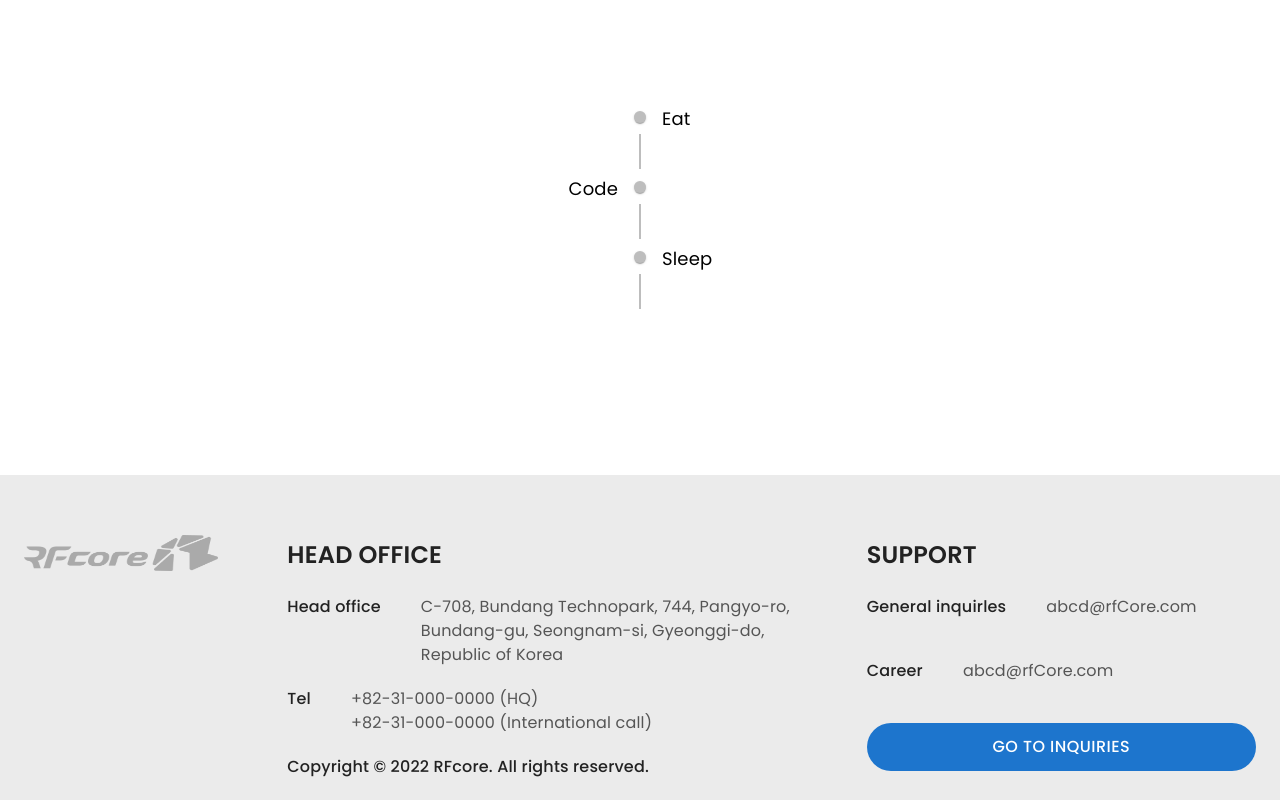
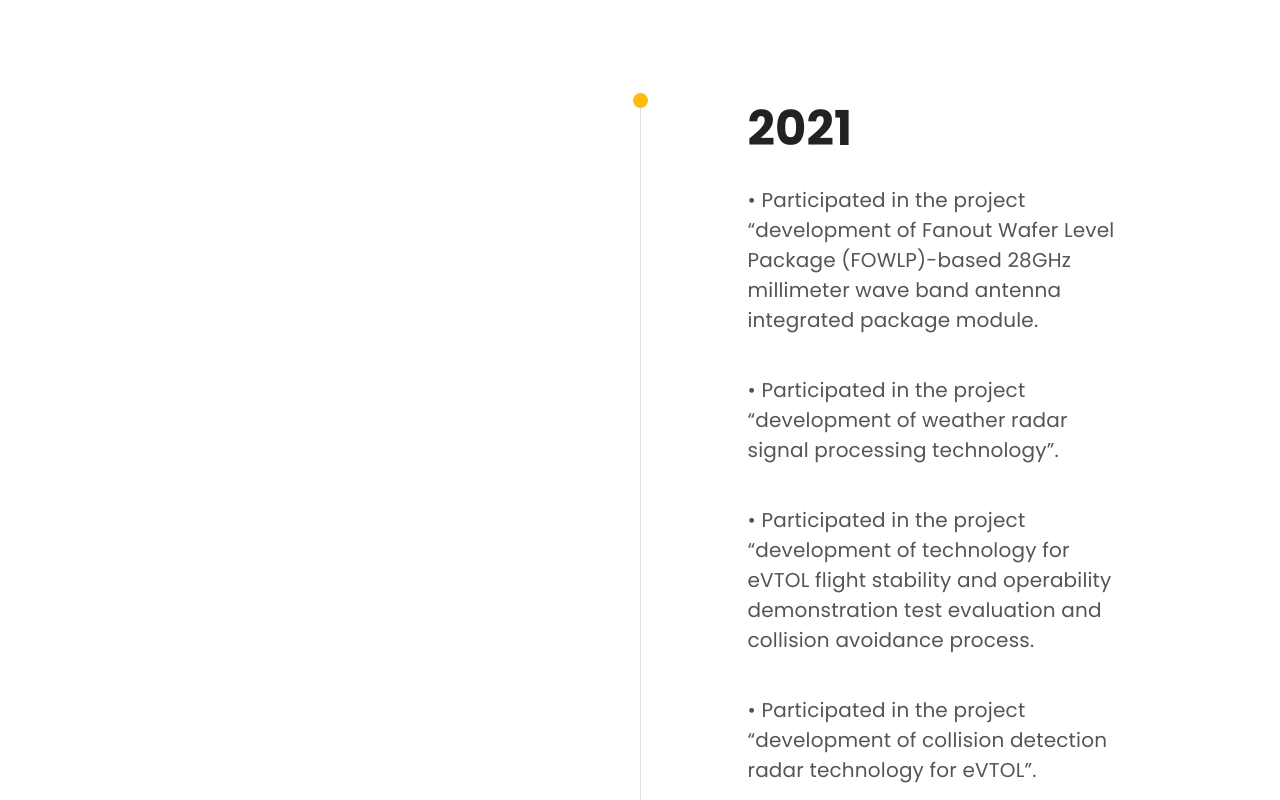
Before and after one commit to ellieeeeeeee/rfcore-front, a Next.js app: page /company/history in a window 1280 px wide. Shown: the part 500-1300 px from the top of the page. Built offline with nearby package versions, Linux system fonts and the light colour scheme; a web font is replaced by a local one.

Commit message:
add tab component

```diff
--- a/src/component/common/Tab.tsx
+++ b/src/component/common/Tab.tsx
@@ -1,38 +1,12 @@
 import * as React from "react";
 import Tabs from "@mui/material/Tabs";
 import Tab from "@mui/material/Tab";
-import Typography from "@mui/material/Typography";
-import { Box, Container, styled } from "@mui/material";
+import { Box, styled } from "@mui/material";
 
-import TimeLine from "./TimeLine";
+import TabPanel from "./TabPanel";
+
 interface Props {
   content: any;
-}
-interface TabPanelProps {
-  children?: React.ReactNode;
-  index: number;
-  value: number;
-}
-//content
-function TabPanel(props: TabPanelProps) {
-  const { children, value, index, ...other } = props;
-
-  return (
-    <div
-      role="tabpanel"
-      hidden={value !== index}
-      id={`simple-tabpanel-${index}`}
-      aria-labelledby={`simple-tab-${index}`}
-      {...other}
-    >
-      {value === index && (
-        <Box sx={{ p: 20 }}>
-          {/* <Typography>{children}</Typography> */}
-          <TimeLine />
-        </Box>
-      )}
-    </div>
-  );
 }
 
 function a11yProps(index: number) {
--- /dev/null
+++ b/src/component/common/TabPanel.tsx
@@ -0,0 +1,91 @@
+import { Box } from "@mui/material";
+import React from "react";
+
+import TimeLine from "./TimeLine";
+
+interface TabPanelProps {
+  children?: React.ReactNode;
+  index: number;
+  value: number;
+}
+
+export default function TabPanel(props: TabPanelProps) {
+  const { children, value, index, ...other } = props;
+  const content_first = [
+    {
+      year: 2021,
+      description: [
+        "• Participated in the project “development of Fanout Wafer Level Package (FOWLP)-based 28GHz millimeter wave band antenna integrated package module.",
+        "• Participated in the project “development of weather radar signal processing technology”.",
+        "• Participated in the project “development of technology for eVTOL flight stability and operability demonstration test evaluation and collision avoidance process.",
+        "• Participated in the project “development of collision detection radar technology for eVTOL”.",
+      ],
+    },
+    {
+      year: 2020,
+      description: [
+        "Certified with MAIN-BIZ",
+        "Certified with Best Family Friendly Management",
+        "Participated in the project “development of 120GHz ultra-light and ultra-low-power radar SoC for Occupancy Monitoring System(OMS)”",
+        "Participated in the project “development of marine environment real-time monitoring and prediction simulation for autonomous navigation ship”",
+      ],
+    },
+    {
+      year: 2019,
+      description: [
+        "Certified with AS 9100",
+        "Selected as Small Giant company",
+        "Developed “Management and Technology development of illegal fishing marine ecosystem based on multiple UAV “",
+        "Developed “Development of digital transmitter based on tile conformation SoC/SIP for Active Phased Array system ”",
+      ],
+    },
+    {
+      year: 2018,
+      description: [
+        "Developed “ Broadband GaN PA MMIC and Export-Oriented Power Amplifier “",
+        "Awarded with 19th Best Radio wave broadcasting technology",
+        "Awarded $10 million Export Prize",
+      ],
+    },
+  ];
+  const content_second = [
+    {
+      year: 2014,
+      description: [
+        "• Participated in the project “development of Fanout Wafer Level Package (FOWLP)-based 28GHz millimeter wave band antenna integrated package module.",
+        "• Participated in the project “development of weather radar signal processing technology”.",
+        "• Participated in the project “development of technology for eVTOL flight stability and operability demonstration test evaluation and collision avoidance process.",
+        "• Participated in the project “development of collision detection radar technology for eVTOL”.",
+      ],
+    },
+  ];
+  const content_third = [
+    {
+      year: 2000,
+      description: [
+        "• Participated in the project “development of Fanout Wafer Level Package (FOWLP)-based 28GHz millimeter wave band antenna integrated package module.",
+        "• Participated in the project “development of weather radar signal processing technology”.",
+        "• Participated in the project “development of technology for eVTOL flight stability and operability demonstration test evaluation and collision avoidance process.",
+        "• Participated in the project “development of collision detection radar technology for eVTOL”.",
+      ],
+    },
+  ];
+
+  return (
+    <div
+      role="tabpanel"
+      hidden={value !== index}
+      id={`simple-tabpanel-${index}`}
+      aria-labelledby={`simple-tab-${index}`}
+      {...other}
+    >
+      {value === index && (
+        <Box sx={{ p: 20 }}>
+          {value === 0 && <TimeLine content={content_first} />}
+          {value === 1 && <TimeLine content={content_second} />}
+          {value === 2 && <TimeLine content={content_third} />}
+        </Box>
+      )}
+    </div>
+  );
+}
--- a/src/component/common/TimeLine.tsx
+++ b/src/component/common/TimeLine.tsx
@@ -1,5 +1,5 @@
 import React from "react";
-import { Box, Container, styled } from "@mui/material";
+import { Box, List, ListItem, ListItemText, styled } from "@mui/material";
 import Timeline from "@mui/lab/Timeline";
 import TimelineItem from "@mui/lab/TimelineItem";
 import TimelineSeparator from "@mui/lab/TimelineSeparator";
@@ -7,69 +7,86 @@ import TimelineConnector from "@mui/lab/TimelineConnector";
 import TimelineContent from "@mui/lab/TimelineContent";
 import TimelineDot from "@mui/lab/TimelineDot";
 
-export default function TimeLine() {
-  const content = [
-    {
-      year: 2021,
-      content: [
-        "Participated in the project “development of Fanout Wafer Level Package (FOWLP)-based 28GHz millimeter wave band antenna integrated package module.",
-        "Participated in the project “development of weather radar signal processing technology”.",
-        "Participated in the project “development of technology for eVTOL flight stability and operability demonstration test evaluation and collision avoidance process.",
-        "Participated in the project “development of collision detection radar technology for eVTOL”.",
-      ],
-    },
-    {
-      year: 2020,
-      content: [
-        "Certified with MAIN-BIZ",
-        "Certified with Best Family Friendly Management",
-        "Participated in the project “development of 120GHz ultra-light and ultra-low-power radar SoC for Occupancy Monitoring System(OMS)”",
-        "Participated in the project “development of marine environment real-time monitoring and prediction simulation for autonomous navigation ship”",
-      ],
-    },
-    {
-      year: 2019,
-      content: [
-        "Certified with AS 9100",
-        "Selected as Small Giant company",
-        "Developed “Management and Technology development of illegal fishing marine ecosystem based on multiple UAV “",
-        "Developed “Development of digital transmitter based on tile conformation SoC/SIP for Active Phased Array system ”",
-      ],
-    },
-    {
-      year: 2018,
-      content: [
-        "Developed “ Broadband GaN PA MMIC and Export-Oriented Power Amplifier “",
-        "Awarded with 19th Best Radio wave broadcasting technology",
-        "Awarded $10 million Export Prize",
-      ],
-    },
-  ];
+interface Props {
+  content?: any;
+}
+export default function TimeLine({ content }: Props) {
+  console.log("content", content);
   return (
-    <Box>
+    <TimelineBox>
       <Timeline position="alternate">
-        <TimelineItem>
-          <TimelineSeparator>
-            <TimelineDot />
-            <TimelineConnector />
-          </TimelineSeparator>
-          <TimelineContent>Eat</TimelineContent>
-        </TimelineItem>
-        <TimelineItem>
-          <TimelineSeparator>
-            <TimelineDot />
-            <TimelineConnector />
-          </TimelineSeparator>
-          <TimelineContent>Code</TimelineContent>
-        </TimelineItem>
-        <TimelineItem>
-          <TimelineSeparator>
-            <TimelineDot />
-            <TimelineConnector />
-          </TimelineSeparator>
-          <TimelineContent>Sleep</TimelineContent>
-        </TimelineItem>
+        {content.map((item: any) => (
+          <TimelineItem key={item.year}>
+            <TimelineSeparator>
+              <TimelineDot />
+              <TimelineConnector />
+            </TimelineSeparator>
+            <TimelineContent>
+              <Box className="content-box">
+                <h4 className="title">{item.year}</h4>
+                <List>
+                  {item.description.map((item: any, idx: number) => (
+                    <ListItem key={idx}>
+                      <ListItemText primary={item} />
+                    </ListItem>
+                  ))}
+                </List>
+              </Box>
+            </TimelineContent>
+          </TimelineItem>
+        ))}
       </Timeline>
-    </Box>
+    </TimelineBox>
   );
 }
+const TimelineBox = styled(Box)(({ theme }) => ({
+  ".MuiTimeline-root, .MuiTimelineContent-root, .MuiTimelineItem-root::before":
+    {
+      padding: 0,
+    },
+  ".MuiTimelineItem-root:nth-of-type(odd) .content-box": {
+    padding: "0 0 0 10rem",
+  },
+  ".MuiTimelineItem-root:nth-of-type(even) .content-box": {
+    padding: "0 10rem 0 0",
+    span: {
+      //   textAlign: "right",
+    },
+  },
+  ".MuiTimelineDot-root": {
+    background: "#FEBC08;",
+    width: "1.5rem",
+    height: "1.5rem",
+    margin: 0,
+    padding: 0,
+    boxShadow: "none",
+  },
+  ".MuiTimelineConnector-root": {
+    width: "0.1rem",
+    backgroundColor: theme.palette.info.dark,
+  },
+  ".MuiTimelineItem-root:last-child .MuiTimelineConnector-root": {
+    display: "none",
+  },
+  ".MuiListItemText-root": {
+    margin: "0 0 4rem 0",
+    span: {
+      color: theme.palette.info.contrastText,
+      fontSize: "2rem",
+      lineHeight: "3rem",
+      fontWeight: 400,
+    },
+  },
+  ".content-box": {
+    h4: {
+      fontSize: "4.8rem",
+      lineHeight: "7.2rem",
+      fontWeight: 700,
+      marginBottom: "2rem",
+      color: theme.palette.info.main,
+    },
+    "ul,li": {
+      padding: 0,
+    },
+  },
+}));
--- a/src/styles/globals.css
+++ b/src/styles/globals.css
@@ -29,6 +29,7 @@ ul,
 ol,
 li {
   list-style: none;
+  padding: 0;
 }
 img,
 hr {
```
